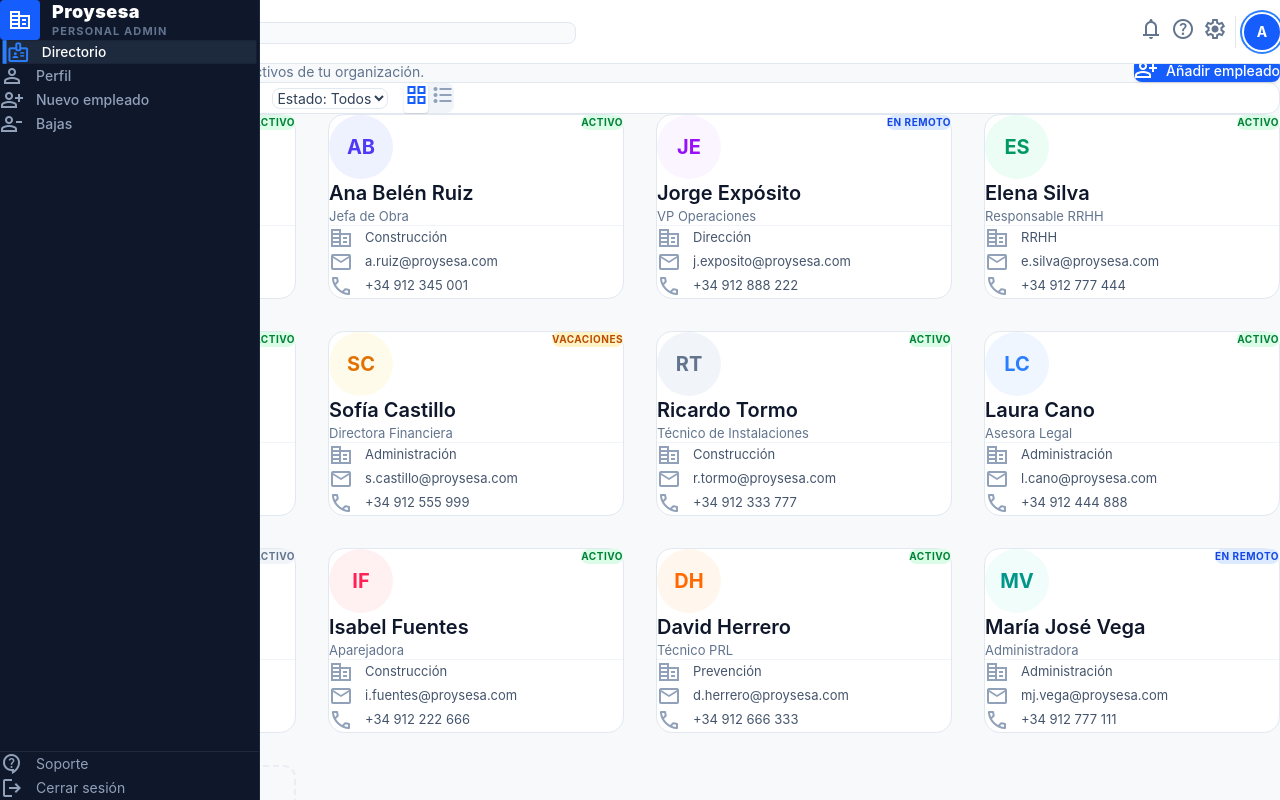
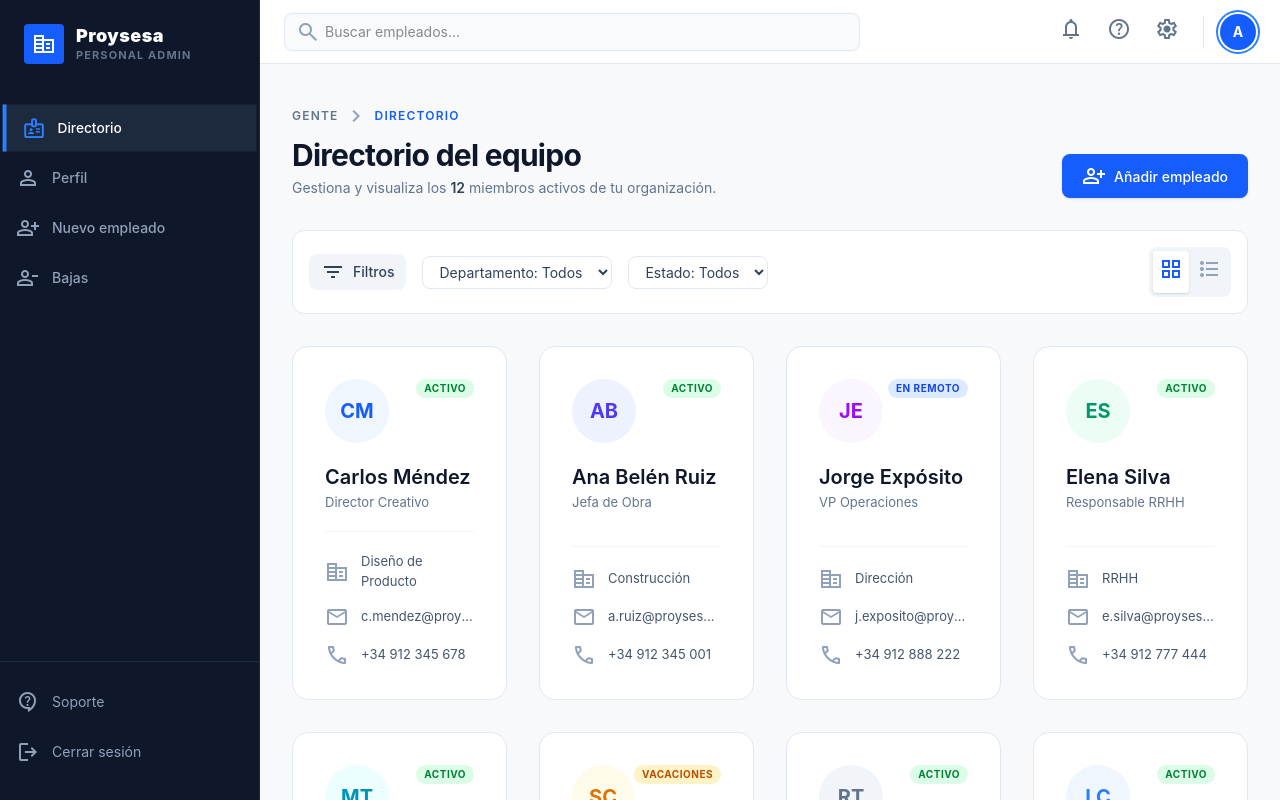
Before and after one commit to kouski/personal-proysesa, a Next.js app: page /directorio in a window 1280 px wide. Shown: the top 800 px of the page. Built offline with nearby package versions, Linux system fonts and the light colour scheme; a web font is replaced by a local one.

Commit message:
style: update EmployeeCard spacing and wrap global reset in base layer

```diff
--- a/app/components/directorio/EmployeeCard.tsx
+++ b/app/components/directorio/EmployeeCard.tsx
@@ -40,9 +40,9 @@
     const status = statusConfig[employee.status];
 
     return (
-        <article className="bg-white border border-slate-200 rounded-2xl p-6 hover:border-blue-300 hover:shadow-md transition-all duration-300 group cursor-pointer flex flex-col h-full">
+        <article className="bg-white border border-slate-200 rounded-2xl px-8 py-8 hover:border-blue-300 hover:shadow-md transition-all duration-300 group cursor-pointer flex flex-col h-full">
             {/* Top row: avatar + status badge */}
-            <div className="flex justify-between items-start mb-4">
+            <div className="flex justify-between items-start mb-5">
                 {employee.photo ? (
                     /* eslint-disable-next-line @next/next/no-img-element */
                     <img
@@ -65,7 +65,7 @@
             </div>
 
             {/* Name & role */}
-            <div className="mb-4">
+            <div className="mb-5">
                 <h3 className="text-[20px] font-semibold leading-7 text-slate-900 group-hover:text-blue-600 transition-colors">
                     {employee.name}
                 </h3>
@@ -75,7 +75,7 @@
             </div>
 
             {/* Details */}
-            <div className="pt-5 mt-auto border-t border-slate-100 space-y-3">
+            <div className="pt-5 mt-auto border-t border-slate-100 space-y-3.5">
                 <div className="flex items-center gap-3 text-slate-600">
                     <span className="material-symbols-outlined text-[16px] text-slate-400">
                         corporate_fare
--- a/app/globals.css
+++ b/app/globals.css
@@ -36,10 +36,12 @@
   --color-outline-variant: #c2c6d6;
 }
 
-* {
-  box-sizing: border-box;
-  margin: 0;
-  padding: 0;
+@layer base {
+  * {
+    box-sizing: border-box;
+    margin: 0;
+    padding: 0;
+  }
 }
 
 html,
```
